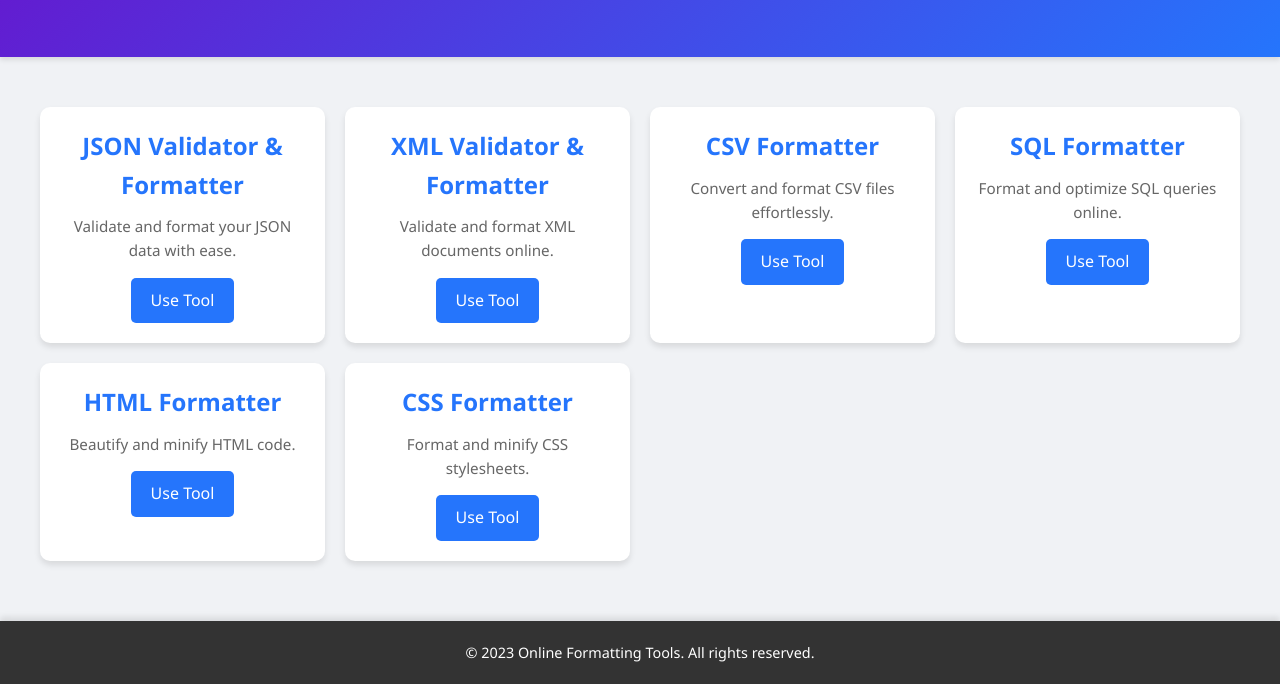
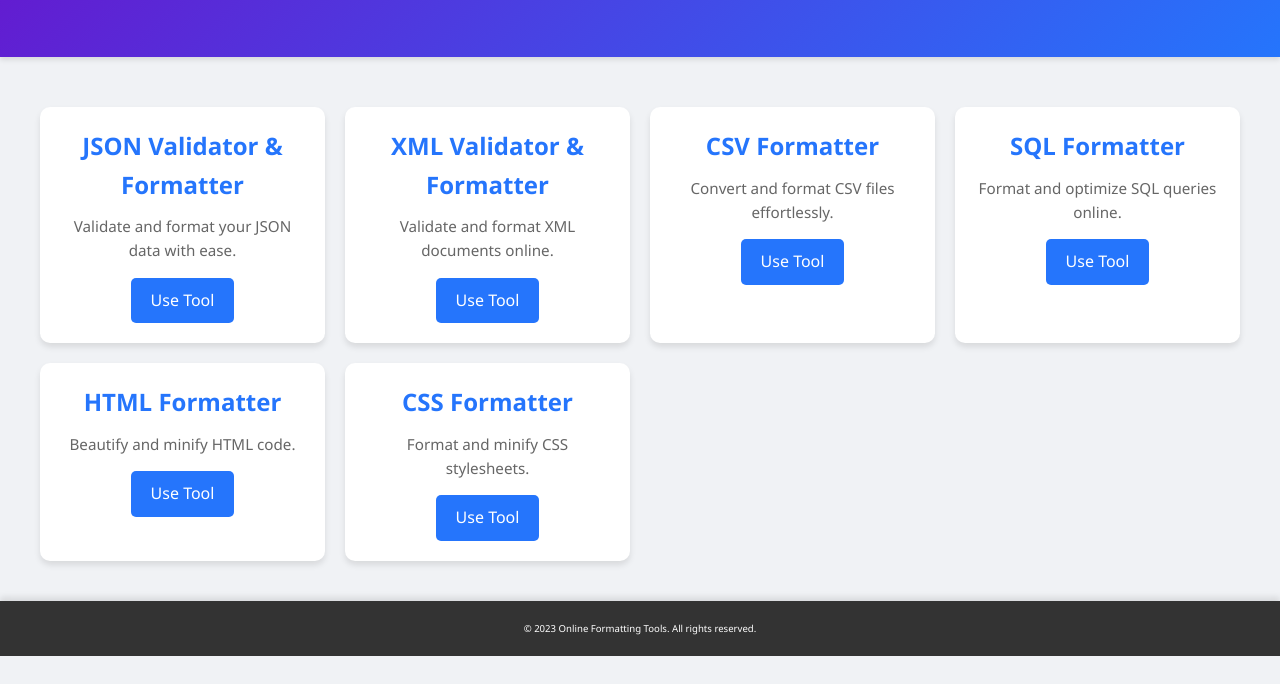
Before and after one commit to akshara-doc/conversion, a plain HTML site: page index.html in a window 1280 px wide. Shown: the part 175-859 px from the top of the page. After the commit the page ends 831 px from the top, so only its background shows below. Drawn offline with Linux system fonts and the light colour scheme.

Commit message:
Update index.html

```diff
--- a/index.html
+++ b/index.html
@@ -99,13 +99,13 @@
             padding: 20px;
             background-color: #333;
             color: #fff;
-            margin-top: 40px;
+            margin-top: 20px;
             box-shadow: 0 -4px 6px rgba(0, 0, 0, 0.1);
         }
 
         footer p {
             margin: 0;
-            font-size: 0.9rem;
+            font-size: 0.6rem;
         }
 
         /* Responsive Design */
```
